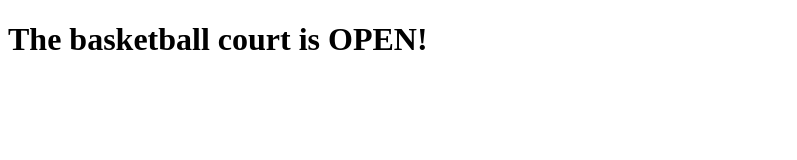
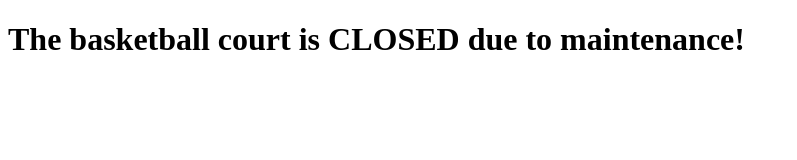
Before and after one commit to jreid757/basketball-court-status-project, a plain HTML site: page index.html in a window 1280 px wide. Shown: the whole page, without its empty margins (0-797 px from the left). Drawn offline with Linux system fonts and the light colour scheme.

Commit message:
court is closed

```diff
--- a/index.html
+++ b/index.html
@@ -4,6 +4,6 @@
     <title>Court Status</title>
   </head>
   <body>
-    <h1> The basketball court is OPEN!</h1>
+    <h1> The basketball court is CLOSED due to maintenance!</h1>
   </body>
 </html>
```
